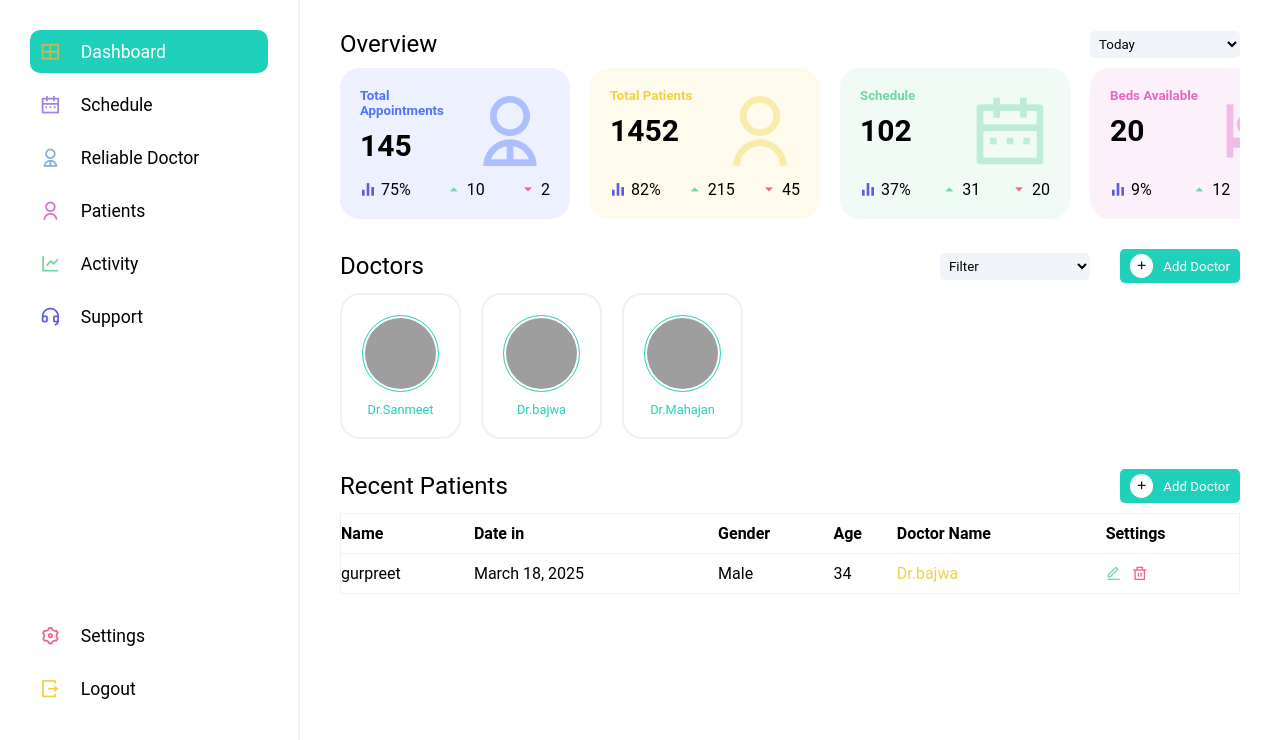
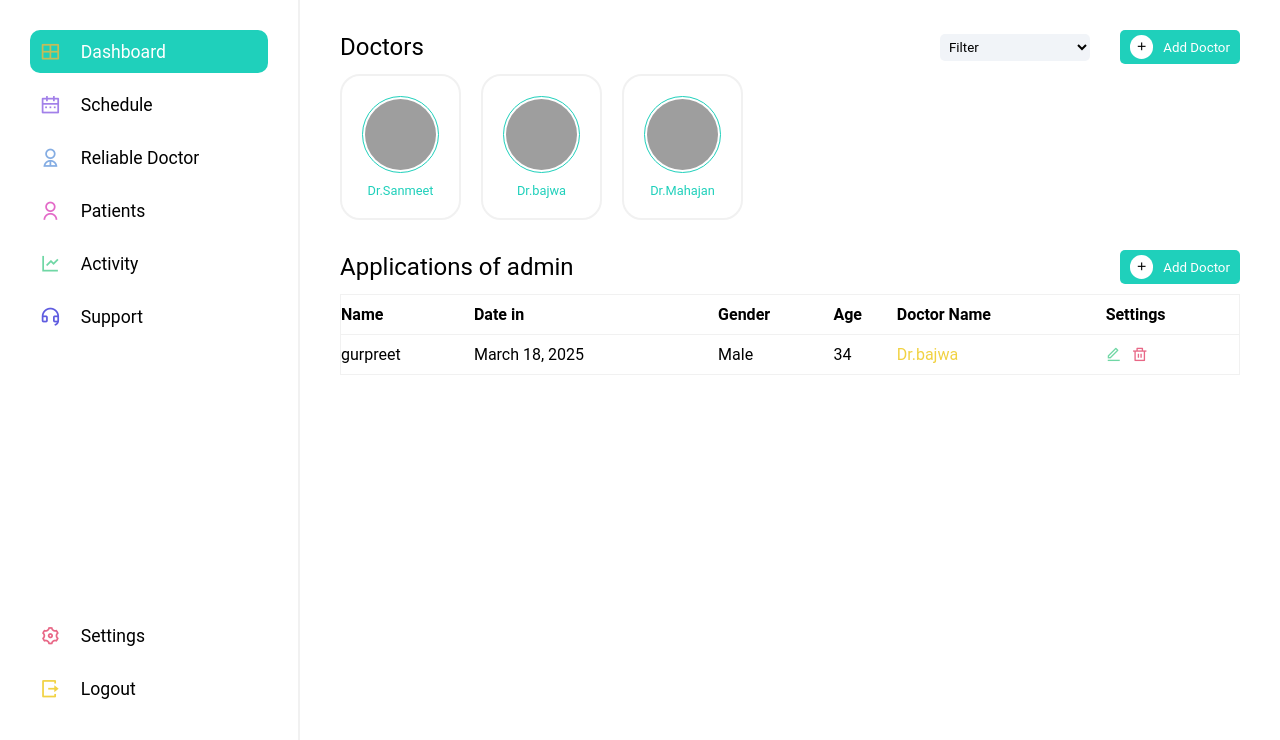
Before and after one commit to Ramghariameet/doctor-appointment-booking, a Django app: page /dashboardpatient in a window 1280 px wide. Shown: the part 60-800 px from the top of the page. Run offline with Django 5.2, Linux system fonts and the light colour scheme; a user stored in the database is signed in; data comes from the database, SQL or seed files in the repository; both versions use the stored data as it was after the commit; some libraries are stand-ins or nearby versions; grey boxes are pictures that could not be loaded.

Commit message:
project changes

```diff
--- a/doctor_appointment/patient/models.py
+++ b/doctor_appointment/patient/models.py
@@ -17,3 +17,6 @@ class Appointment(models.Model):
     gender = models.TextField()
     email = models.EmailField(max_length=254)
     phone_number = models.CharField(max_length=15)
+
+    def __str__(self):
+        return f"User: {self.userId.username} Patient: {self.name} Doctor: {self.docId.userId.username}"
--- a/doctor_appointment/patient/static/patient/register.js
+++ b/doctor_appointment/patient/static/patient/register.js
@@ -78,7 +78,7 @@ document.addEventListener('DOMContentLoaded', function() {
         .then(data => {
             if (data.success) {
                 alert('Login successful!');
-                window.location.replace('/dashboard');
+                window.location.replace(data.redirect);
                 // Optionally redirect to another page
             } else {
                 alert('Login failed: ' + data.message);
--- a/doctor_appointment/patient/templates/dashboard.html
+++ b/doctor_appointment/patient/templates/dashboard.html
@@ -26,7 +26,7 @@
                     </a>
                 </li>
                 <li>
-                    <a href="#">
+                    <a href="Appointments">
                         <i class="fas fa-stethoscope"></i>
                         <div class="title">Appointments</div>
                     </a>
@@ -109,7 +109,7 @@
             <div class="tables">
                 <div class="last-appointments">
                     <div class="heading">
-                        <h2>Last Appointments</h2>
+                        <h2>Appointments for {{ name }}</h2>
                         <a href="#" class="btn">View All</a>
                     </div>
                     <table class="appointments">
--- a/doctor_appointment/patient/templates/dashboardpatient.html
+++ b/doctor_appointment/patient/templates/dashboardpatient.html
@@ -47,7 +47,7 @@
                     </a>
                 </li>
                 <li>
-                    <a href="#">
+                    <a href="Appointments">
                         <span class="icon icon-2"><i class="ri-calendar-2-line"></i></span>
                         <span class="sidebar--item">Schedule</span>
                     </a>
@@ -93,7 +93,7 @@
             </ul>
         </div>
         <div class="main--content">
-        <div class="overview">
+        {% comment %} <div class="overview">
             <div class="title">
                 <h2 class="section--title">Overview</h2>
                 <select name="date" id="date" class="dropdown">
@@ -162,7 +162,7 @@
                     </div>
                 </div>
             </div>
-        </div>
+        </div> {% endcomment %}
         <div class="doctors">
             <div class="title">
                 <h2 class="section--title">Doctors</h2>
@@ -192,7 +192,7 @@
         </div>
         <div class="recent--patients">
             <div class="title">
-                <h2 class="section--title">Recent Patients</h2>
+                <h2 class="section--title">Applications of {{name}}</h2>
                 <button class="add"><i class="ri-add-line"></i>Add Doctor</button>
             </div>
             <div class="table">
--- a/doctor_appointment/patient/views.py
+++ b/doctor_appointment/patient/views.py
@@ -17,7 +17,8 @@ def registerPage(request):
 
 def dashboard(request):
     context = {
-        "doctors" : [] , "appointments" : []
+        "doctors" : [] , "appointments" : [],
+        "name": request.user.username
     }
 
     all_doctors = Doctor.objects.all()
@@ -26,7 +27,7 @@ def dashboard(request):
             "name" : doctor.userId.username,
         }
         context["doctors"].append(temp)
-    all_appointments = Appointment.objects.all()
+    all_appointments = Appointment.objects.filter(docId__userId_id = request.user.id)
     for appointment in all_appointments:
         temp = {
             # "doctor_name" : f"{appointment.docId.userId.first_name} {appointment.docId.userId.last_name}"
@@ -45,7 +46,8 @@ def dashboard(request):
 def dashboardpatient(request):
     currentUser = request.user
     context = {
-        "doctors": []
+        "doctors": [],
+        "name": request.user.username
     }
 
     doctors = Doctor.objects.all()
@@ -81,7 +83,11 @@ def Appointmentdetail(request):
     return render(request, 'Appointmentdetail.html')
 
 def Appointments(request):
-    all_appointments = Appointment.objects.all()
+    Doctors = Doctor.objects.filter(userId = request.user.id)
+    if len(Doctors)> 0:
+        all_appointments = Appointment.objects.filter(docId=Doctors[0])
+    else:
+        all_appointments = Appointment.objects.filter(userId = request.user.id)
     context = {
         "appointments" : []
     }
@@ -138,7 +144,12 @@ def login_view(request):
         user = authenticate(request, username=username, password=password)
         if user is not None:
             login(request, user)
-            return JsonResponse({'success': True})
+            Doctors = Doctor.objects.filter(userId = request.user.id)
+            if len(Doctors)> 0:
+                return JsonResponse({'success': True, 'redirect': '/dashboard'})
+            else:
+                return JsonResponse({'success': True, 'redirect': '/dashboardpatient'})
+
         else:
             return JsonResponse({'success': False, 'message': 'Invalid credentials.'})
 
```
Also changed, not shown: doctor_appointment/db.sqlite3.
